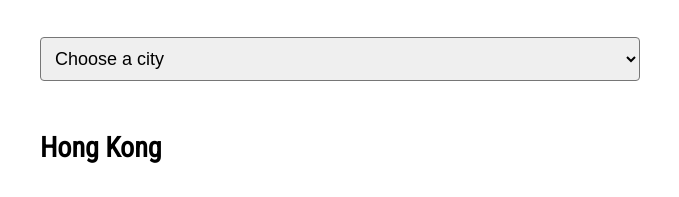
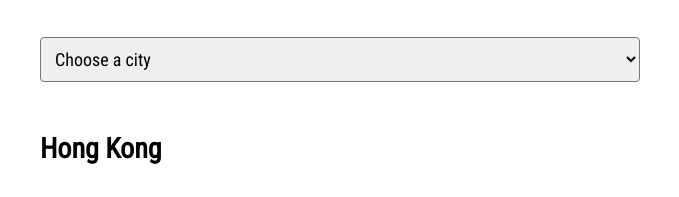
Before and after one commit to Arlaines/world-clock, a plain HTML site: page index.html in a window 1280 px wide. Shown: the part 236-433 px from the top of the page, 300-979 px from the left. Drawn offline with nearby package versions, Linux system fonts and the light colour scheme; a script that the page names is missing.

Commit message:
styled font on city-menu

```diff
--- a/css/style.css
+++ b/css/style.css
@@ -30,6 +30,7 @@ select {
   border-radius: 4px;
   padding: 10px;
   font-size: 18px;
+  font-family: "Roboto Condensed", sans-serif;
 }
 
 .city {
```
